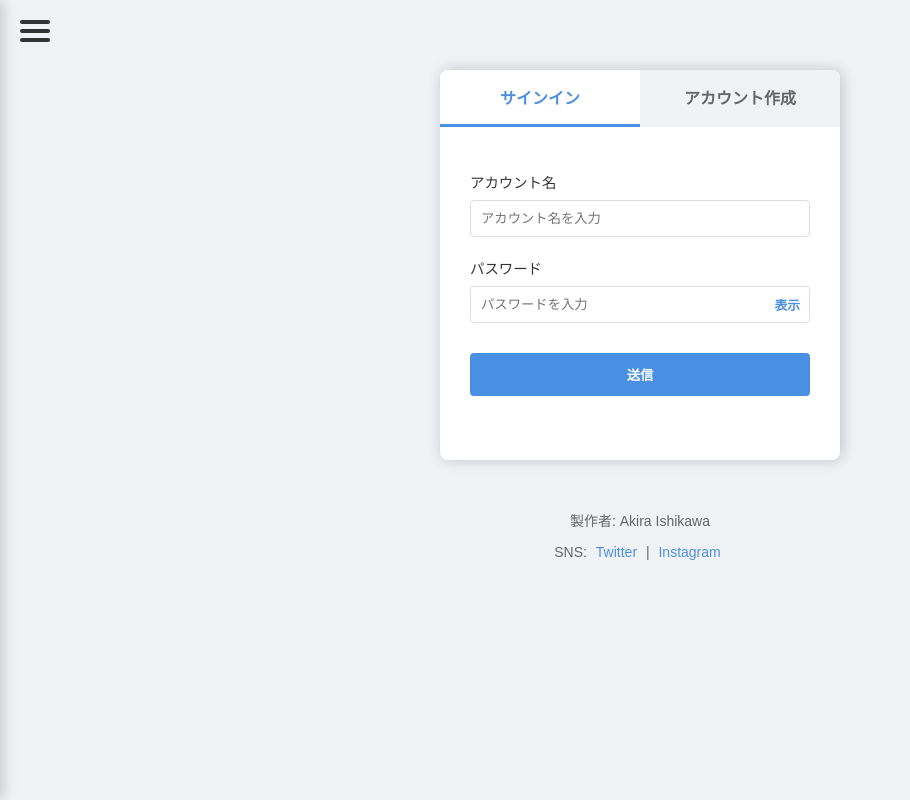
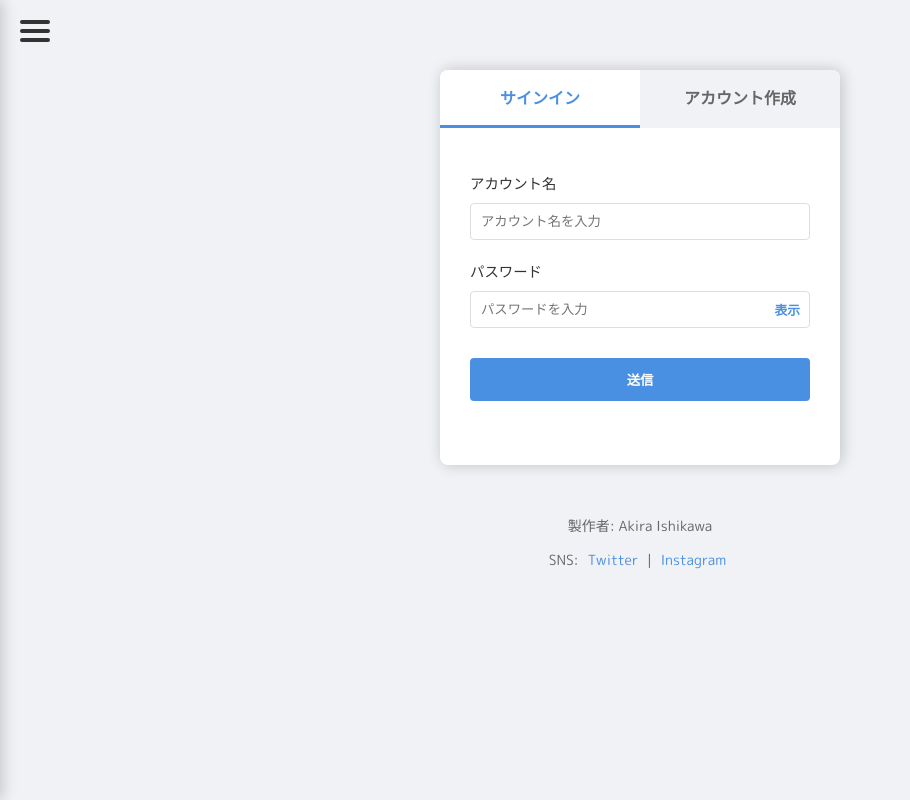
Before and after one commit to kaomatu403-arch/my-app, a Flask app: page /show_signin in a window 1280 px wide. Shown: the whole page, without its empty margins (0-910 px from the left). Run offline with Flask 3, Linux system fonts and the light colour scheme.

Commit message:
フォント変更

```diff
--- a/templates/sign_in.html
+++ b/templates/sign_in.html
@@ -9,6 +9,10 @@
 
     <link rel="stylesheet" href="../static/css/style.css">
     <script src="../static/js/main.js" defer></script>
+
+    <link rel="preconnect" href="https://fonts.googleapis.com">
+    <link rel="preconnect" href="https://fonts.gstatic.com" crossorigin>
+    <link href="https://fonts.googleapis.com/css2?family=M+PLUS+Rounded+1c&display=swap" rel="stylesheet">
 </head>
 
 <body>
```
Also changed, not shown: static/js/main.js (+5 -3 lines).
